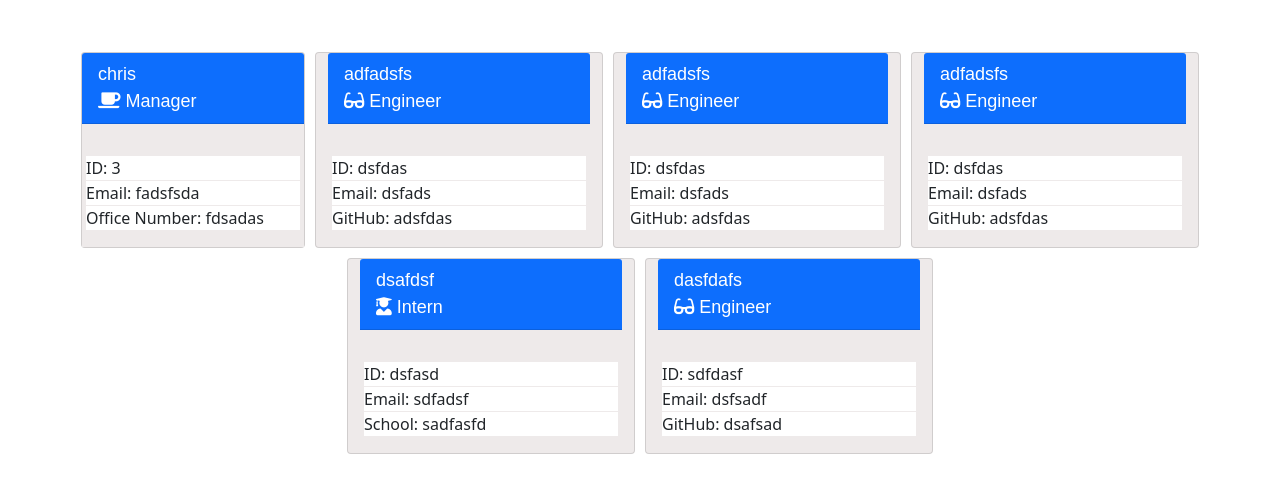
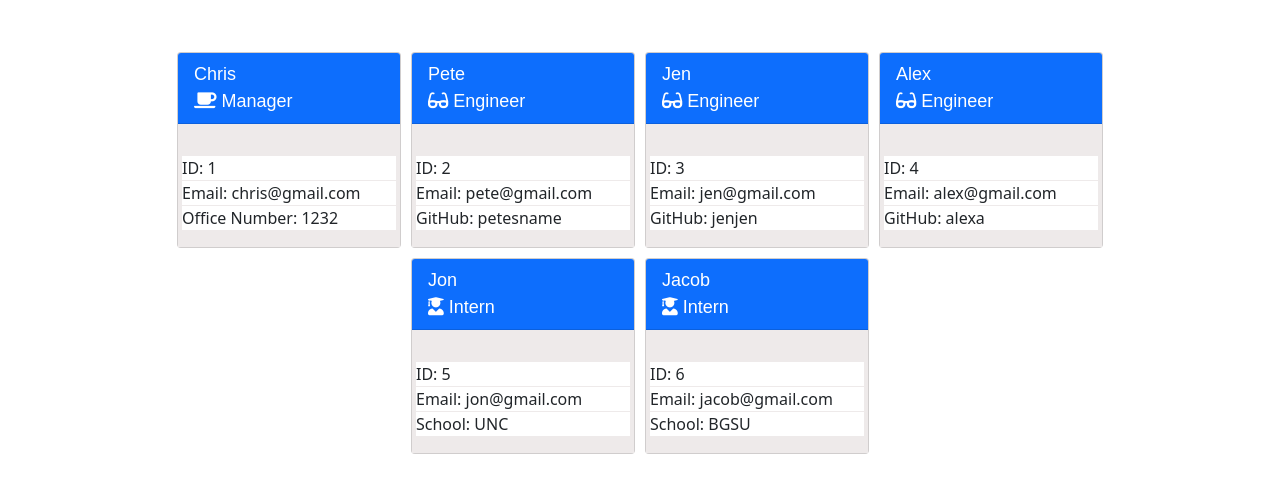
Before and after one commit to chrisrisseler/team-profile-generator, a website: page index.html in a window 1280 px wide. Shown: the part 123-616 px from the top of the page. Drawn offline with nearby package versions, Linux system fonts and the light colour scheme.

Commit message:
fixed tests running and updated readme

```diff
--- a/index.html
+++ b/index.html
@@ -22,70 +22,69 @@
         </div>
 
 
-    <div class="container">
-        <div class="row justify-content-center">
-            <div class="card p-0"
-                style="max-width: 14rem;background-color: rgb(238, 234, 234);float: left;margin: 5px;">
+        <div class = "container">
+        <div class = "row justify-content-center">
+            <div class="card p-0" style="max-width: 14rem;background-color: rgb(238, 234, 234);float: left;margin: 5px;">
                 <div class="card-header bg-primary mb-3 text-white"
-                    style="font-size: large;font-family: Arial, Helvetica, sans-serif;">chris<br><i
+                    style="font-size: large;font-family: Arial, Helvetica, sans-serif;">Chris<br><i
                         class="fas fa-coffee"></i> Manager</div>
                 <div class="card-body" style="background-color: rgb(238, 234, 234);">
-                    <div class="row" style="background-color: white; margin-bottom: 1px;">ID: 3</div>
-                    <div class="row" style="background-color: white;margin-bottom: 1px">Email: fadsfsda</div>
-                    <div class="row" style="background-color: white;margin-bottom: 1px">Office Number: fdsadas</div>
+                    <div class="row" style="background-color: white; margin-bottom: 1px;">ID: 1</div>
+                    <div class="row" style="background-color: white;margin-bottom: 1px">Email: chris@gmail.com</div>
+                    <div class="row" style="background-color: white;margin-bottom: 1px">Office Number: 1232</div>
                 </div>
             </div>
-            <div class="card" style="max-width: 18rem;background-color: rgb(238, 234, 234);float: left;margin: 5px;">
+        <div class="card p-0" style="max-width: 14rem;background-color: rgb(238, 234, 234);float: left;margin: 5px;">
                 <div class="card-header bg-primary mb-3 text-white"
-                    style="font-size: large;font-family: Arial, Helvetica, sans-serif;">adfadsfs<br><i
+                    style="font-size: large;font-family: Arial, Helvetica, sans-serif;">Pete<br><i
                     class="fas fa-glasses"></i> Engineer</div>
                 <div class="card-body" style="background-color: rgb(238, 234, 234);">
-                    <div class="row" style="background-color: white; margin-bottom: 1px;">ID: dsfdas</div>
-                    <div class="row" style="background-color: white;margin-bottom: 1px">Email: dsfads</div>
-                    <div class="row" style="background-color: white;margin-bottom: 1px">GitHub: adsfdas</div>
-                </div>
-            </div>
-            <div class="card" style="max-width: 18rem;background-color: rgb(238, 234, 234);float: left;margin: 5px;">
-                <div class="card-header bg-primary mb-3 text-white"
-                    style="font-size: large;font-family: Arial, Helvetica, sans-serif;">adfadsfs<br><i
-                        class="fas fa-glasses"></i> Engineer</div>
-                <div class="card-body" style="background-color: rgb(238, 234, 234);">
-                    <div class="row" style="background-color: white; margin-bottom: 1px;">ID: dsfdas</div>
-                    <div class="row" style="background-color: white;margin-bottom: 1px">Email: dsfads</div>
-                    <div class="row" style="background-color: white;margin-bottom: 1px">GitHub: adsfdas</div>
-                </div>
-            </div>
-            <div class="card" style="max-width: 18rem;background-color: rgb(238, 234, 234);float: left;margin: 5px;">
-                <div class="card-header bg-primary mb-3 text-white"
-                    style="font-size: large;font-family: Arial, Helvetica, sans-serif;">adfadsfs<br><i
-                        class="fas fa-glasses"></i> Engineer</div>
-                <div class="card-body" style="background-color: rgb(238, 234, 234);">
-                    <div class="row" style="background-color: white; margin-bottom: 1px;">ID: dsfdas</div>
-                    <div class="row" style="background-color: white;margin-bottom: 1px">Email: dsfads</div>
-                    <div class="row" style="background-color: white;margin-bottom: 1px">GitHub: adsfdas</div>
-                </div>
-            </div>
-            <div class="card" style="max-width: 18rem;background-color: rgb(238, 234, 234);float: left;margin: 5px;">
-                <div class="card-header bg-primary mb-3 text-white"
-                    style="font-size: large;font-family: Arial, Helvetica, sans-serif;">dsafdsf<br><i
-                        class="fas fa-user-graduate"></i> Intern</div>
-                <div class="card-body" style="background-color: rgb(238, 234, 234);">
-                    <div class="row" style="background-color: white; margin-bottom: 1px;">ID: dsfasd</div>
-                    <div class="row" style="background-color: white;margin-bottom: 1px">Email: sdfadsf</div>
-                    <div class="row" style="background-color: white;margin-bottom: 1px">School: sadfasfd</div>
-                </div>
-            </div>
-            <div class="card" style="max-width: 18rem;background-color: rgb(238, 234, 234);float: left;margin: 5px;">
-                <div class="card-header bg-primary mb-3 text-white"
-                    style="font-size: large;font-family: Arial, Helvetica, sans-serif;">dasfdafs<br><i
-                        class="fas fa-glasses"></i> Engineer</div>
-                <div class="card-body" style="background-color: rgb(238, 234, 234);">
-                    <div class="row" style="background-color: white; margin-bottom: 1px;">ID: sdfdasf</div>
-                    <div class="row" style="background-color: white;margin-bottom: 1px">Email: dsfsadf</div>
-                    <div class="row" style="background-color: white;margin-bottom: 1px">GitHub: dsafsad</div>
+                    <div class="row" style="background-color: white; margin-bottom: 1px;">ID: 2</div>
+                    <div class="row" style="background-color: white;margin-bottom: 1px">Email: pete@gmail.com</div>
+                    <div class="row" style="background-color: white;margin-bottom: 1px">GitHub: petesname</div>
                 </div>
             </div>
 
+            <div class="card p-0" style="max-width: 14rem;background-color: rgb(238, 234, 234);float: left;margin: 5px;">
+                <div class="card-header bg-primary mb-3 text-white"
+                    style="font-size: large;font-family: Arial, Helvetica, sans-serif;">Jen<br><i
+                    class="fas fa-glasses"></i> Engineer</div>
+                <div class="card-body" style="background-color: rgb(238, 234, 234);">
+                    <div class="row" style="background-color: white; margin-bottom: 1px;">ID: 3</div>
+                    <div class="row" style="background-color: white;margin-bottom: 1px">Email: jen@gmail.com</div>
+                    <div class="row" style="background-color: white;margin-bottom: 1px">GitHub: jenjen</div>
+                </div>
+            </div>
+
+            <div class="card p-0" style="max-width: 14rem;background-color: rgb(238, 234, 234);float: left;margin: 5px;">
+                <div class="card-header bg-primary mb-3 text-white"
+                    style="font-size: large;font-family: Arial, Helvetica, sans-serif;">Alex<br><i
+                    class="fas fa-glasses"></i> Engineer</div>
+                <div class="card-body" style="background-color: rgb(238, 234, 234);">
+                    <div class="row" style="background-color: white; margin-bottom: 1px;">ID: 4</div>
+                    <div class="row" style="background-color: white;margin-bottom: 1px">Email: alex@gmail.com</div>
+                    <div class="row" style="background-color: white;margin-bottom: 1px">GitHub: alexa</div>
+                </div>
+            </div>
+
+            <div class="card p-0" style="max-width: 14rem;background-color: rgb(238, 234, 234);float: left;margin: 5px;">
+                    <div class="card-header bg-primary mb-3 text-white"
+                        style="font-size: large;font-family: Arial, Helvetica, sans-serif;">Jon<br><i class="fas fa-user-graduate"></i> Intern</div>
+                    <div class="card-body" style="background-color: rgb(238, 234, 234);">
+                        <div class="row" style="background-color: white; margin-bottom: 1px;">ID: 5</div>
+                        <div class="row" style="background-color: white;margin-bottom: 1px">Email: jon@gmail.com</div>
+                        <div class="row" style="background-color: white;margin-bottom: 1px">School: UNC</div>
+                    </div>
+                </div>
+                <div class="card p-0" style="max-width: 14rem;background-color: rgb(238, 234, 234);float: left;margin: 5px;">
+                    <div class="card-header bg-primary mb-3 text-white"
+                        style="font-size: large;font-family: Arial, Helvetica, sans-serif;">Jacob<br><i class="fas fa-user-graduate"></i> Intern</div>
+                    <div class="card-body" style="background-color: rgb(238, 234, 234);">
+                        <div class="row" style="background-color: white; margin-bottom: 1px;">ID: 6</div>
+                        <div class="row" style="background-color: white;margin-bottom: 1px">Email: jacob@gmail.com</div>
+                        <div class="row" style="background-color: white;margin-bottom: 1px">School: BGSU</div>
+                    </div>
+                </div>
 
         </div>
         </div>
--- a/package.json
+++ b/package.json
@@ -7,7 +7,7 @@
     "lib": "lib"
   },
   "scripts": {
-    "test": "echo \"Error: no test specified\" && exit 1"
+    "test": "jest"
   },
   "repository": {
     "type": "git",
```
Also changed, not shown: __tests__/Employee.test.js (+1 -1 lines), __tests__/Engineer.test.js (+1 -1 lines), __tests__/Intern.test.js (+1 -1 lines), __tests__/Manager.test.js (+1 -1 lines), README.md. Lines whose indentation alone changed are shown as unchanged.
